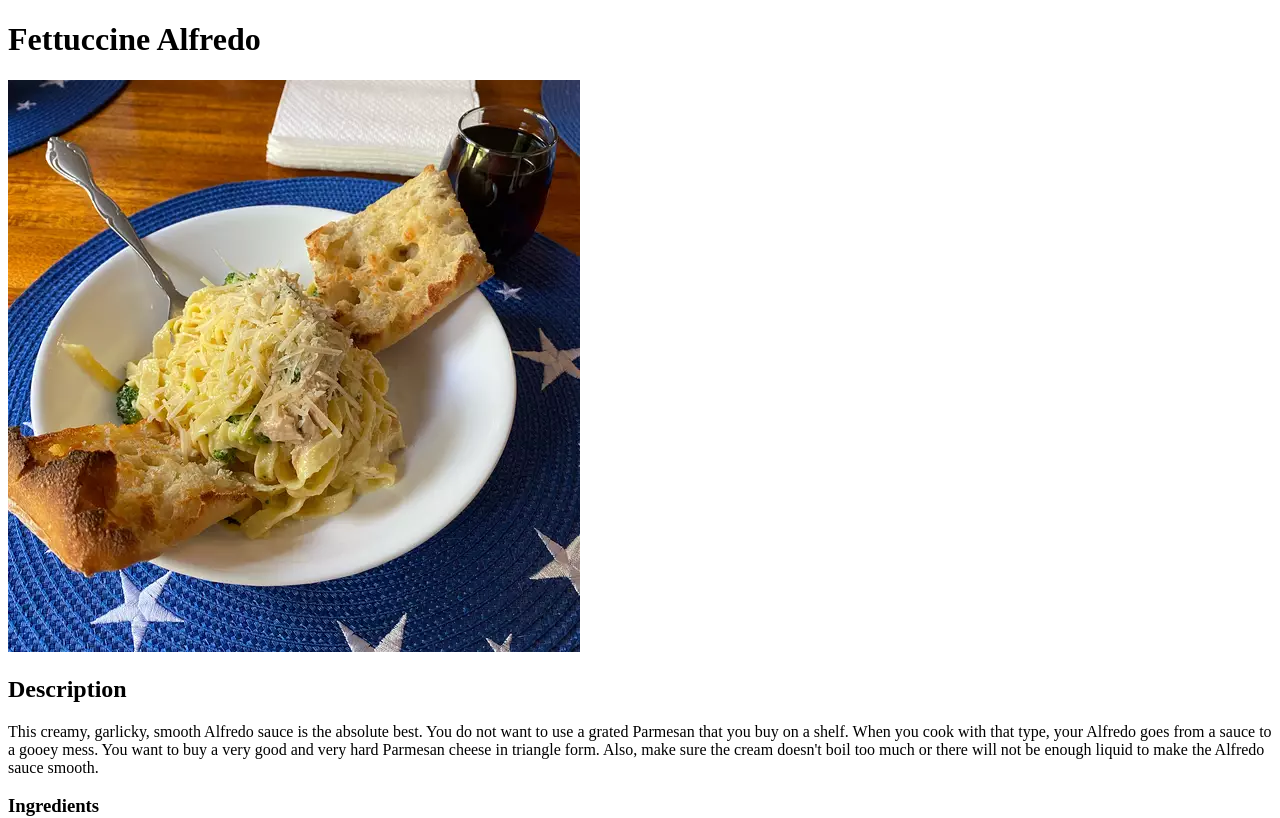
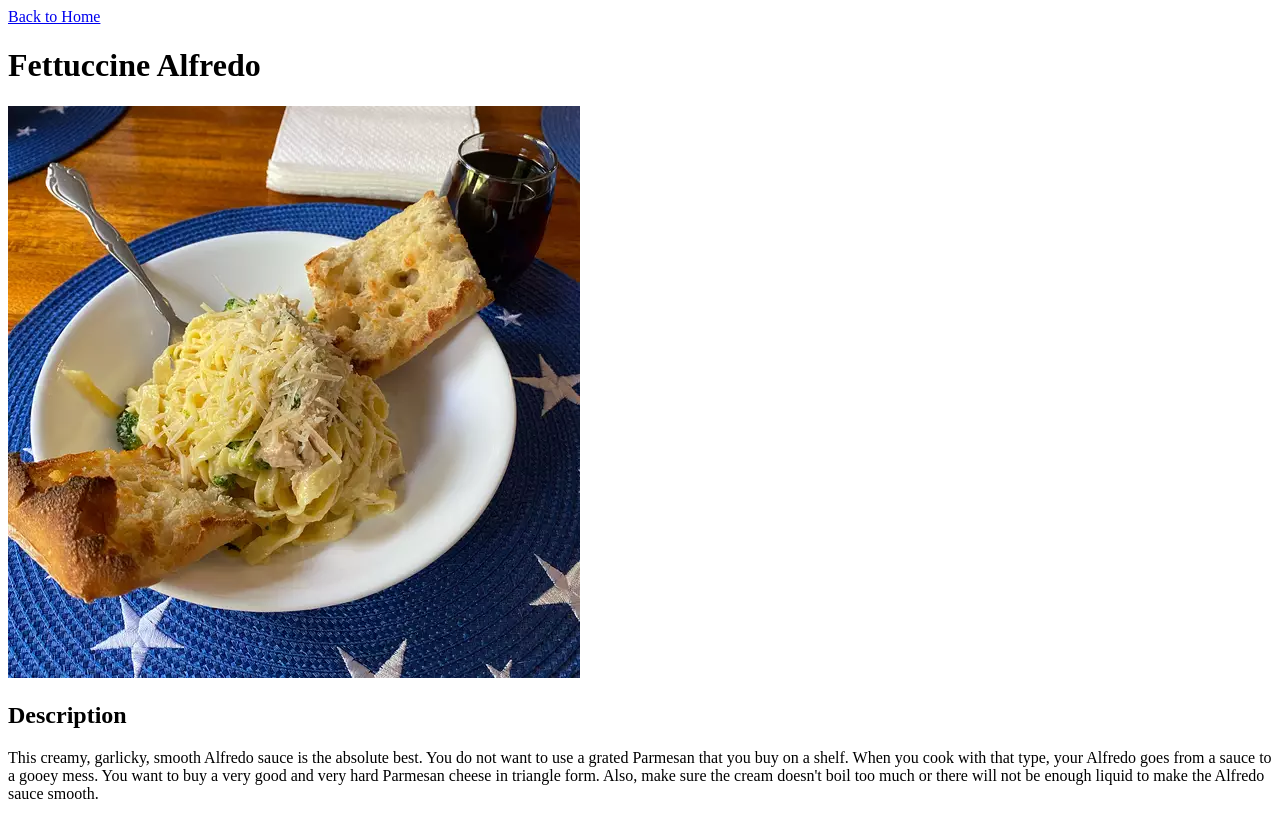
Before and after one commit to MikeCapps2006/odin-recipes, a plain HTML site: page recipes/fettAlfredo.html in a window 1280 px wide. Shown: the top 818 px of the page. Drawn offline with Linux system fonts and the light colour scheme.

Commit message:
Added back to home button on recipes

```diff
--- a/recipes/fettAlfredo.html
+++ b/recipes/fettAlfredo.html
@@ -7,6 +7,7 @@
     <title>Fettuccine Alfredo</title>
 </head>
 <body>
+    <a href="../index.html">Back to Home</a>
     <h1>Fettuccine Alfredo</h1>
     <img src="../imgs/fettAlfredo.jpg" alt="Fettuccine Alfredo Photo">
     <h2>Description</h2>
```
Also changed, not shown: recipes/frenchToast.html (+1 -0 lines), recipes/shrimpAndGrits.html (+1 -0 lines).
